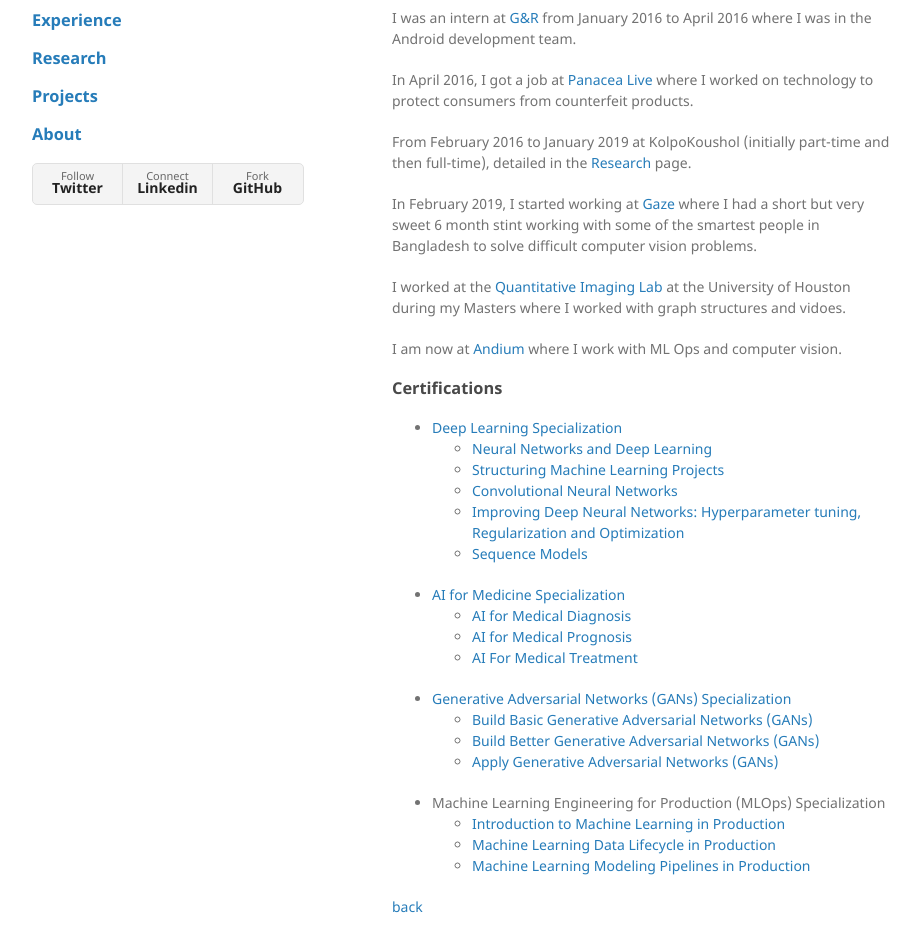
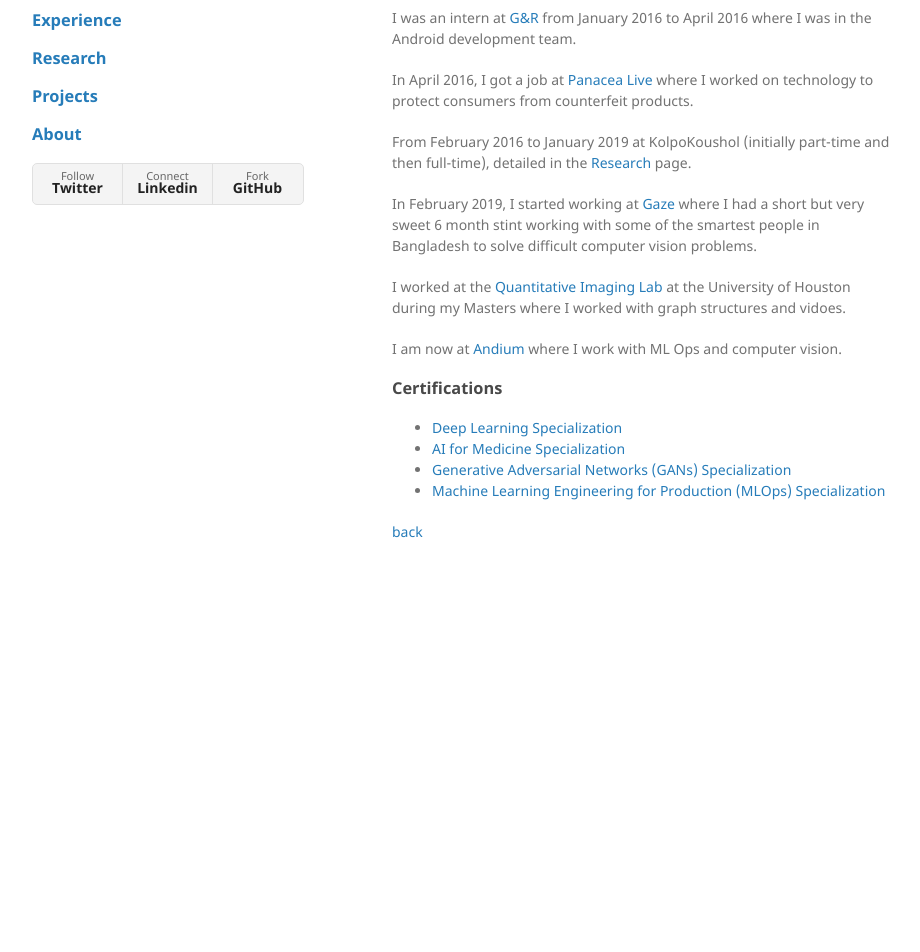
Before and after one commit to shoumikchow/shoumikchow.github.io, a Jekyll site: the page built from pages/experience.md, in a window 1280 px wide and 1364 px high. Shown: the part 377-1329 px from the top of the window, without its empty margins (178-1098 px from the left). Built offline with Jekyll 4.4.1, drawn with Linux system fonts in a browser that asks for light colours.

Commit message:
Add MLOps Specialization Certificate
Also get rid of course-wise certification as it was getting cluttered.

```diff
--- a/pages/experience.md
+++ b/pages/experience.md
@@ -32,25 +32,8 @@
 ### Certifications
 
 * [Deep Learning Specialization](https://coursera.org/share/4de30d50ef6f9603b2e860295db80036)
-  * [Neural Networks and Deep Learning](https://coursera.org/share/1b8a7b4ba5b5e4176e96064a621139c9)
-  * [Structuring Machine Learning Projects](https://coursera.org/share/79710555678a302f425c7b57bf0f2f94)
-  * [Convolutional Neural Networks](https://coursera.org/share/0bffa1d84583438f27c89eefeff265f3)
-  * [Improving Deep Neural Networks: Hyperparameter tuning, Regularization and Optimization](https://coursera.org/share/f715f6e22870729e0fca12624100b88c)
-  * [Sequence Models](https://coursera.org/share/947bc60d4f0338f5a0fcc4e745c18324)
-
 * [AI for Medicine Specialization](https://coursera.org/share/5043c1edcf059d48b607ab31181352d5)
-  * [AI for Medical Diagnosis](https://coursera.org/share/84fa4d1cab9a835dae01b482871fc418)
-  * [AI for Medical Prognosis](https://coursera.org/share/9ddf30045fa315a18aac83eac51970a2)
-  * [AI For Medical Treatment   ](https://coursera.org/share/7d3f62953bad75587c1fc472dc25c5af)
-
 * [Generative Adversarial Networks (GANs) Specialization](https://coursera.org/share/886d61ee6c28afda145edd4218b1a869)
-  * [Build Basic Generative Adversarial Networks (GANs)](https://coursera.org/share/7748d9e5fc6eddf00a2882778d8e6783)
-  * [Build Better Generative Adversarial Networks (GANs)](https://coursera.org/share/4e4e5b67e02cf43e037f4c90200c9dfb)
-  * [Apply Generative Adversarial Networks (GANs)](https://coursera.org/share/0831e2aeb4cf908f87727d70028d2999)
-
-* Machine Learning Engineering for Production (MLOps) Specialization
-  * [Introduction to Machine Learning in Production](https://coursera.org/share/24504df0c55713115643b554d1589973)
-  * [Machine Learning Data Lifecycle in Production](https://coursera.org/share/3276995de218a831cb6d7cff4d872cdb)
-  * [Machine Learning Modeling Pipelines in Production](https://coursera.org/share/36c3abf515a6700a15a71456ecaf6a28)
+* [Machine Learning Engineering for Production (MLOps) Specialization](https://coursera.org/share/dacea6c7eae4a9897f8379a0ecb5db48)
 
 [back](https://shoumikchow.com)
```
